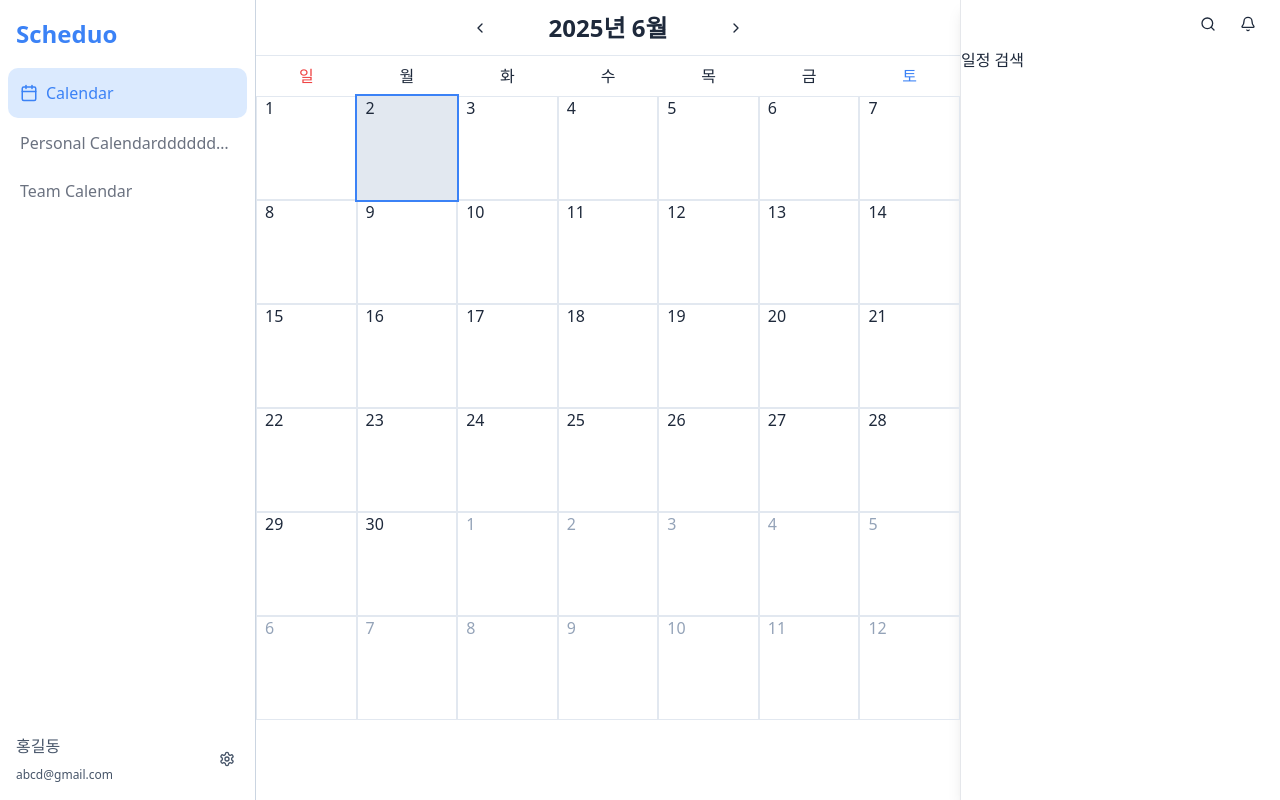
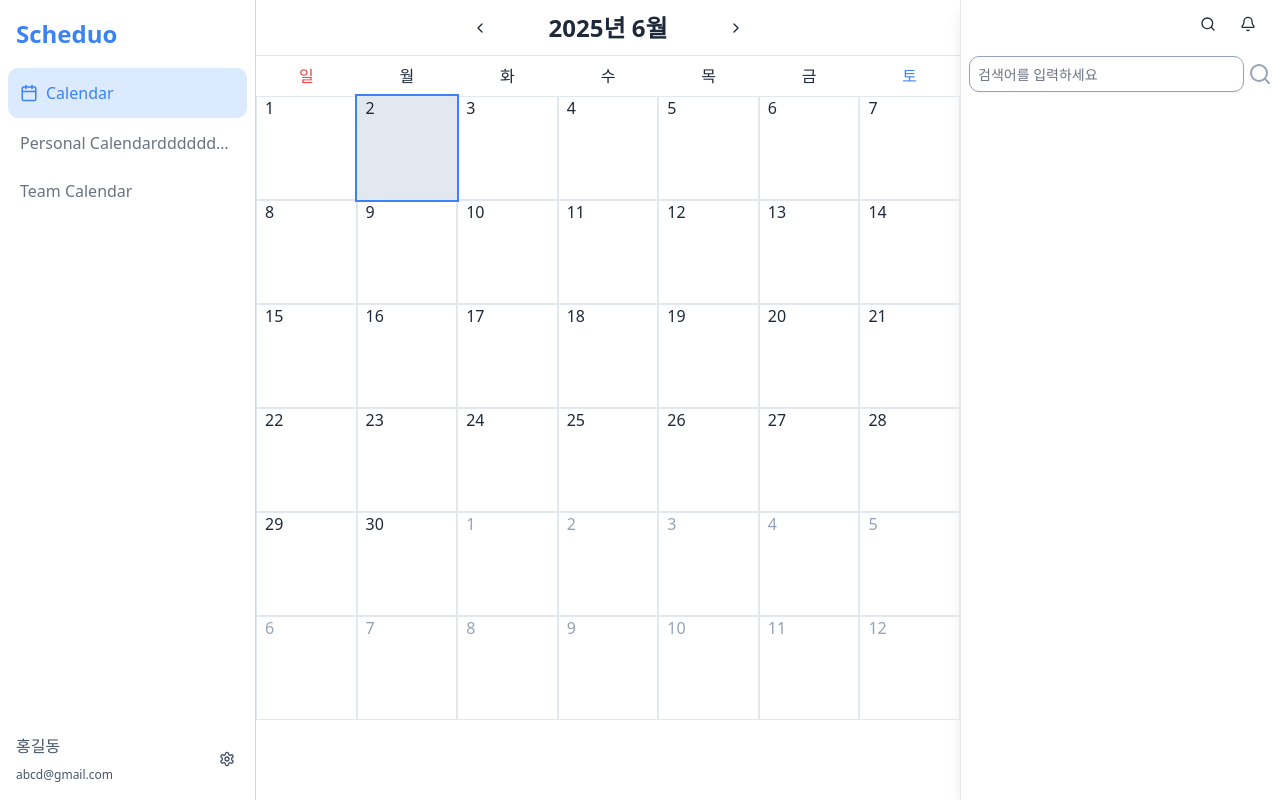
Before and after one commit to Scheduo/Front, a React (Vite) app: page / in a window 1280 px wide. Both pictures are taken after a click on the button 1208 px from the left and 24 px from the top of the page. Built offline with nearby package versions, Linux system fonts and the light colour scheme; a web font is replaced by a local one.

Commit message:
:sparkles: [Feat]: 검색 Input + 최근 검색어 UI 구현
- 검색 시 최근 검색어에 추가
- 최근 검색어는 최대 5개까지 localstorage로 보관

```diff
--- /dev/null
+++ b/src/features/search-schedule/index.ts
@@ -0,0 +1 @@
+export { SearchSchedule } from "./ui";
--- /dev/null
+++ b/src/features/search-schedule/ui/index.tsx
@@ -0,0 +1,93 @@
+import { Button, Input } from "@/shared/ui";
+import { Search, X } from "lucide-react";
+import { useEffect, useRef, useState } from "react";
+
+/**
+ * 검색을 위한 사이드바 컴포넌트입니다.
+ * 검색어 입력 기능을 제공합니다.
+ */
+export const SearchSchedule = () => {
+  const searchInputRef = useRef<HTMLInputElement>(null);
+  const [recentSearchKeyword, setRecentSearchKeyword] = useState<string[]>([]);
+
+  const handleSearch = () => {
+    const query = searchInputRef.current?.value.trim() || "";
+    if (query) {
+      const filtered = recentSearchKeyword.filter((keyword) => keyword !== query);
+      const updated = [query, ...filtered].slice(0, 5);
+      setRecentSearchKeyword(updated);
+
+      localStorage.setItem("recentSearchKeyword", updated.join(","));
+    }
+  };
+
+  const handleRemoveKeyword = (indexToRemove: number) => {
+    setRecentSearchKeyword((prev) => {
+      const updated = prev.filter((_, index) => index !== indexToRemove);
+      localStorage.setItem("recentSearchKeyword", updated.join(","));
+      return updated;
+    });
+  };
+
+  useEffect(() => {
+    const savedKeywords = localStorage.getItem("recentSearchKeyword");
+    if (savedKeywords) {
+      const keywords = savedKeywords.split(",").filter((keyword) => keyword.trim() !== "");
+      setRecentSearchKeyword(keywords);
+    }
+  }, []);
+
+  return (
+    <div className="flex h-full flex-col p-2">
+      <div className="mb-4 flex items-center gap-1">
+        <Input
+          type="text"
+          ref={searchInputRef}
+          placeholder="검색어를 입력하세요"
+          className="w-full rounded-lg border border-grayscale-400 p-2 outline-none focus:border-transparent focus:ring-2 focus:ring-primary-main"
+          onKeyDown={(e) => e.key === "Enter" && handleSearch()}
+        />
+        <Button type="button" variant="ghost" size="icon" onClick={handleSearch} className="group hover:bg-transparent">
+          <Search className="size-6 text-grayscale-400 transition-colors group-hover:text-primary-main" />
+        </Button>
+      </div>
+
+      {/* 최근 검색어 */}
+      {recentSearchKeyword.length > 0 && (
+        <div className="space-y-2">
+          <h3 className="font-medium text-grayscale-700 text-sm">최근 검색어</h3>
+          <ul className="space-y-1">
+            {recentSearchKeyword.map((keyword, index) => (
+              <li key={`${index}-${keyword}`} className="group">
+                <div className="flex items-center justify-between rounded-md p-2 transition-colors hover:bg-grayscale-50">
+                  <button
+                    type="button"
+                    onClick={() => {
+                      if (searchInputRef.current) {
+                        searchInputRef.current.value = keyword;
+                        handleSearch();
+                      }
+                    }}
+                    className="min-w-0 flex-1 text-left text-grayscale-600 text-sm transition-colors hover:text-grayscale-900"
+                  >
+                    <span className="block truncate">{keyword}</span>
+                  </button>
+                  <Button
+                    type="button"
+                    variant="ghost"
+                    size="icon"
+                    onClick={() => handleRemoveKeyword(index)}
+                    className="h-6 w-6 flex-shrink-0 hover:bg-grayscale-100"
+                    aria-label={`"${keyword}" 검색 기록 삭제`}
+                  >
+                    <X className="size-3 text-grayscale-400" />
+                  </Button>
+                </div>
+              </li>
+            ))}
+          </ul>
+        </div>
+      )}
+    </div>
+  );
+};
--- a/src/widgets/RightSidebar/index.tsx
+++ b/src/widgets/RightSidebar/index.tsx
@@ -1,4 +1,5 @@
 import { CreateSchedule, EditSchedule } from "@/features/input-schedule";
+import { SearchSchedule } from "@/features/search-schedule";
 import { ShareSchedule } from "@/features/share-schedule";
 import { DailySchedule } from "@/features/view-daily-schedule";
 import type { RightSidebarViewType } from "@/shared/model";
@@ -28,7 +29,7 @@ export const RightSidebar = () => {
       case "edit":
         return <EditSchedule onCancel={() => setCurrentView("daily")} />;
       case "search":
-        return <div>일정 검색</div>;
+        return <SearchSchedule />;
       case "notification":
         return <div>알림</div>;
       default:
```
